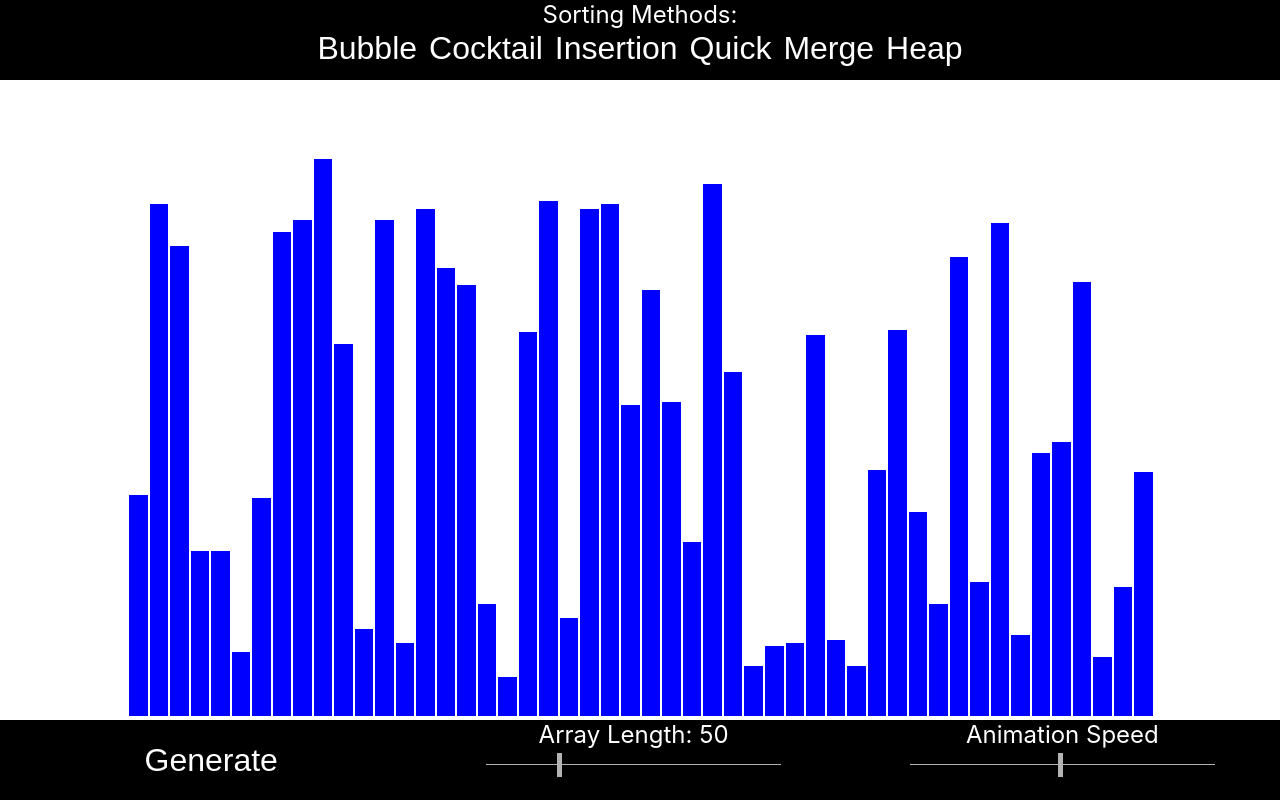
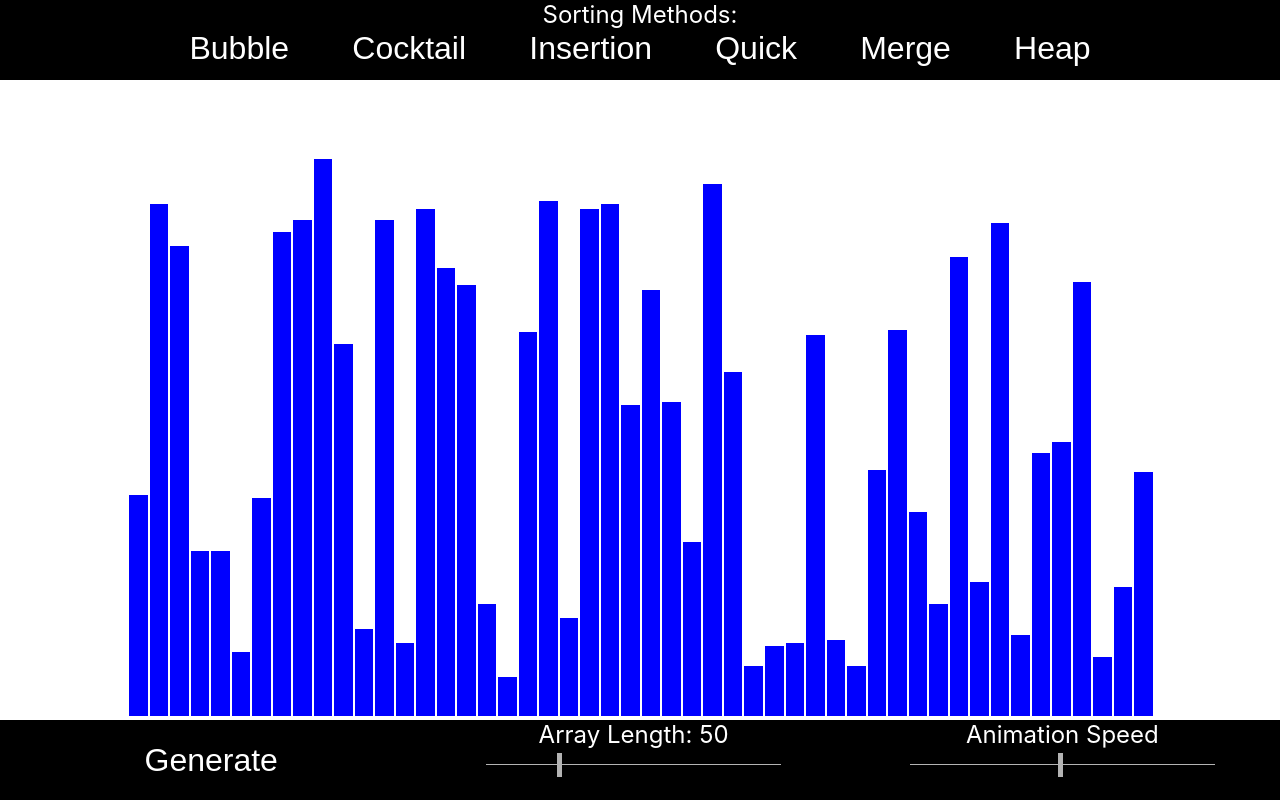
Before and after one commit to MarkEtman2001/sort-vis, a React (Create React App) app: page / in a window 1280 px wide. Built offline with nearby package versions, Linux system fonts and the light colour scheme.

Commit message:
added margins to buttons

```diff
--- a/src/SortingVisualizer/sortingVisualizer.css
+++ b/src/SortingVisualizer/sortingVisualizer.css
@@ -3,7 +3,8 @@
     color: rgb(255, 255, 255);
     background: transparent;
     border: none;
-    font-size: 4vh
+    font-size: 4vh;
+    margin: 0 2vw;
 }
 
 .btn:hover {
```
